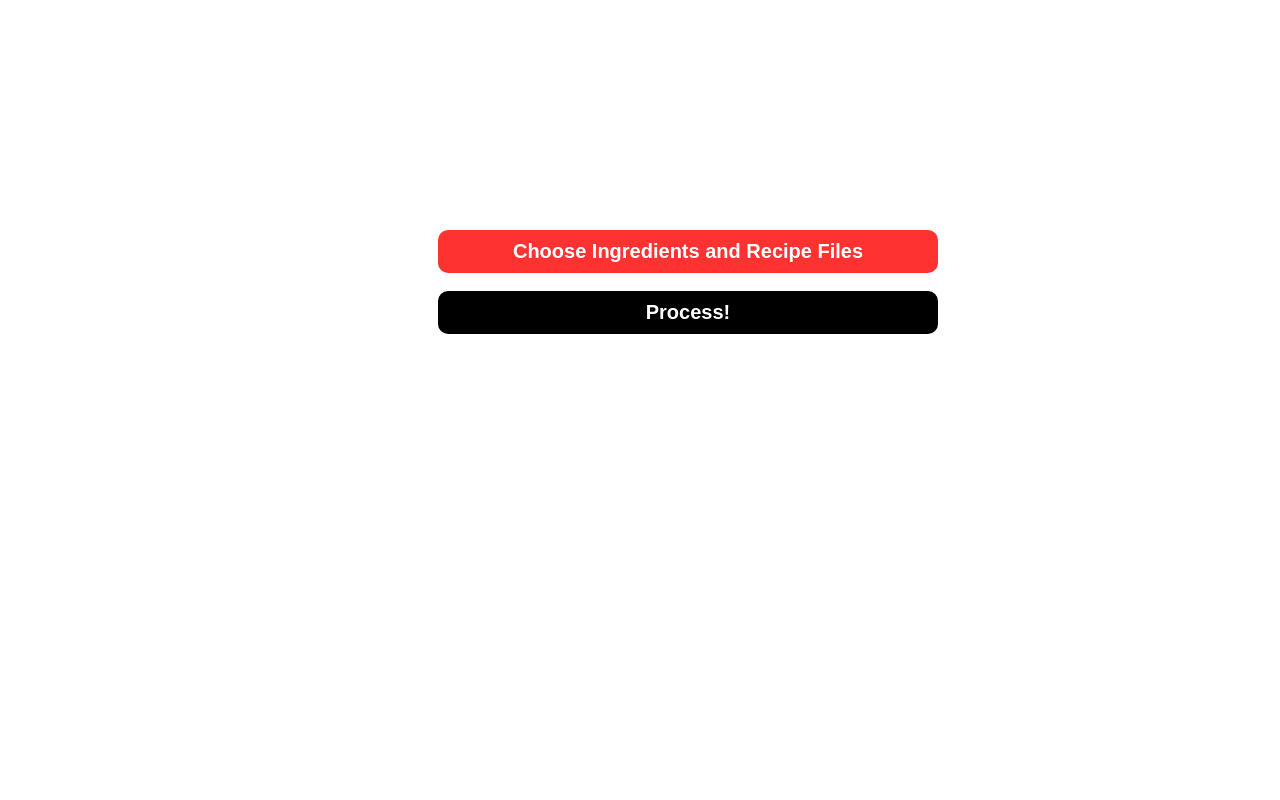
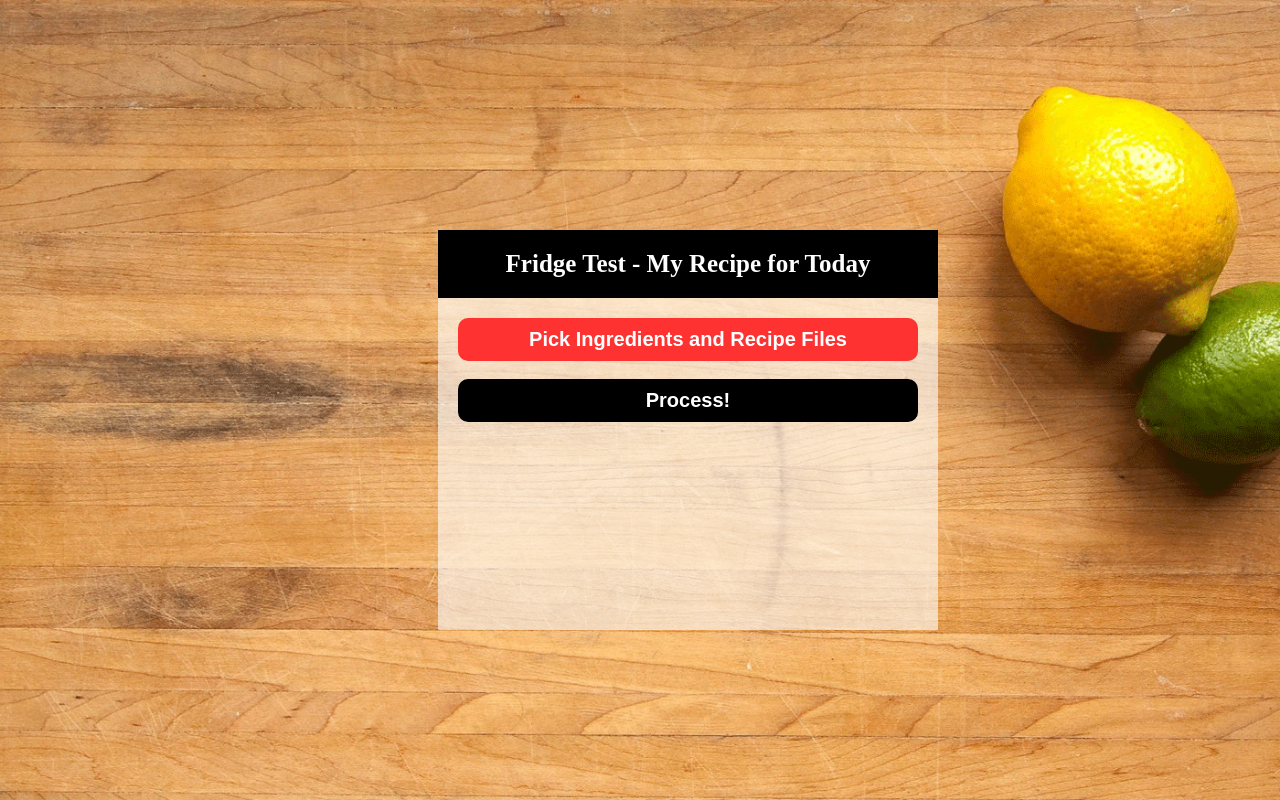
Before and after one commit to varunswinburne/harrispartners, a PHP site: page /myrecipefortoday.php in a window 1280 px wide. Run offline with PHP 8.4, Linux system fonts and the light colour scheme; data that the repository does not hold is empty.

Commit message:
Added index file, input test files

```diff
--- a/css/styles.css
+++ b/css/styles.css
@@ -1,4 +1,20 @@
-#upload
+body
+{
+	background: url('../images/background.gif');
+	    background-size: cover;
+}
+
+form
+{
+padding:20px;
+}
+
+#testresults
+{
+	padding:10px;
+}
+
+#upload, #index
 {
     position: absolute;
     left: 35%;
@@ -7,9 +23,35 @@
     margin-top: -10px;
     text-align: center;
     width: 500px;
+
+    min-height:400px;
+    background:rgba(255,255,255,0.6);
 }
 
-#chooseButton,#uploadButton
+#index
+{
+	min-height:300px;
+}
+
+
+
+.link
+{
+	text-decoration: none;
+	width:150px;
+	    line-height: 5.0em;
+}
+
+#title
+{
+    padding: 20px;
+    font-weight: bold;
+    font-size: 25px;
+    color:#ffffff;
+    background:#000000;
+}
+
+#chooseButton,#uploadButton,.link
 {
 	border:none;
 	border-radius:10px;
@@ -20,7 +62,7 @@
 	width:100%;
 }
 
-#chooseButton,#uploadButton
+#chooseButton,#uploadButton,.link
 {
 	background:#FF3232;
 
--- a/tests/ingredients.csv
+++ b/input/ingredients.csv
@@ -2,4 +2,4 @@ bread,10,slices,25/12/2016
 cheese,10,slices,25/12/2016
 butter,250,grams,25/12/2016
 peanut butter,250,grams,2/12/2016
-mixed salad,500,grams,26/12/2016
+mixed salad,500,grams,26/12/2013
--- a/js/script.js
+++ b/js/script.js
@@ -1,14 +1,100 @@
+/*
+	This script handles all client side validation for the Fridge-Test application
+
+*/
+
+
+	/*
+	*	This method uploads the files to the processing script
+	*	@return void
+	*/
+	function uploadAndProcessFiles()
+	{
+		var chooseHiddenButton = document.getElementById("file");
+		var length = chooseHiddenButton.files.length;
+		var hasJson=false;
+		var hasCsv=false;
+		var files=[];
+		var fileNames = document.getElementById("fileNames");
+		fileNames.innerHTML = "";
+		//Validate files
+		for (var i = 0; i < chooseHiddenButton.files.length; i++)
+		{
+			var fileName = chooseHiddenButton.files[i].name;
+			var extensionFields = fileName.split(".");
+			var extension = extensionFields[(extensionFields.length)-1];
+			files.push(fileName);
+			if(extension=='csv')
+			{
+				hasCsv=true;
+			}
+			if(extension=='json')
+			{
+				hasJson=true;
+			}
+
+		 }
+		 //If files are valid submit to recipeprocessor for processing
+		if(length==2&& hasCsv && hasJson)
+		{
+			document.getElementById("form").submit();
+		}
+		else
+		{
+			if(length==0)
+			{
+				fileNames.innerHTML = "No files uploaded. Please select ingredients.csv and recipes.json to continue";
+			}
+			else
+			{
+				fileNames.innerHTML="Please select only ingredients.csv and recipes.json to continue<br/><br/><u>Files Uploaded</u><br/><br/>";
+				for(var fileIndex=0;fileIndex<length;fileIndex++)
+				{
+					fileNames.innerHTML+=files[fileIndex]+"<br/>";
+				}
+			}
+		}
+
+	}
+
+	/*
+	*	This method is called when the file picker is clicked
+	*	@return void
+	*/
   	function initiateUpload()
 	{
 
 		var chooseHiddenButton = document.getElementById("file");
 		chooseHiddenButton.click();
+
+		chooseHiddenButton.onchange = function () {
+		var fileNames = document.getElementById("fileNames");
+		fileNames.innerHTML = "";
+		 fileNames.innerHTML="<u>Files Uploaded</u><br/><br/>";
+		 var length = chooseHiddenButton.files.length;
+
+				for(var fileIndex=0;fileIndex<length;fileIndex++)
+				{
+					fileNames.innerHTML+=chooseHiddenButton.files[fileIndex].name+"<br/>";
 				}
+		};
+	}
+
+	/*
+	*	This method initialises necessary variables for further processing
+	*	@return void
+	*/
 	function init()
 	{
 		var chooseButton = document.getElementById("chooseButton");
 		chooseButton.onclick=initiateUpload;
+		var uploadButton = document.getElementById("uploadButton");
+		uploadButton.onclick=uploadAndProcessFiles;
+		var acc = document.getElementsByClassName("accordion");
+
+
 
 	}
 
+	//Call init on page load
 	window.onload=init;
--- a/myrecipefortoday.php
+++ b/myrecipefortoday.php
@@ -3,13 +3,17 @@
 <head>
   <meta charset="UTF-8" />
   <link rel="stylesheet" type="text/css" href="css/styles.css" />
-
+  <script type="text/javascript" src="js/script.js"></script>
   <title>Harris Partners - Fridge Test</title>
 </head>
 <body>
 <div id="upload">
+	<div id="title">
+		Fridge Test - My Recipe for Today
+	</div>
+
 	<form action="" method="post" enctype="multipart/form-data" id="form">
-<input type="button" id="chooseButton" value="Choose Ingredients and Recipe Files"/><br/>
+		<input type="button" id="chooseButton" value="Pick Ingredients and Recipe Files"/><br/>
 		<input type="file" id="file" name="files[]" multiple="multiple"/><br/>
 		<input type="button" value="Process!" id="uploadButton" />
 	</form>
@@ -18,25 +22,37 @@
 	</div>
 
 
-
-
 <?php
 
+	/*
+	* Load the Recipe Processor
+	*/
 	require_once('recipeprocessor.php');
+	/*
+	* Load the Utils File
+	*/
 	require_once('recipeutils.php');
 
+	/*
+	* Initialise valid file types
+	*/
 	$valid_formats = array("csv", "json");
 
 	$message="";
 	$count=0;
-
+	$recipe=false;
+	/*
+	* Process files if uploaded
+	*/
 	if(isset($_POST) and $_SERVER['REQUEST_METHOD'] == "POST")
 	{
 		foreach ($_FILES['files']['name'] as $f => $name) {
 
 			$extension = pathinfo($name, PATHINFO_EXTENSION);
 
-
+			/*
+			* Skip invalid files that are not csv nor json
+			*/
 			if(! in_array(pathinfo($name, PATHINFO_EXTENSION), $valid_formats) ){
 				$message.=$name." is an invalid file<br/>";
 				continue; // Skip invalid file formats
@@ -46,11 +62,16 @@
 			{
 				if($extension=='csv')
 				{
+					/*
+					* Read CSV Contents
+					*/
 					$ingredients=getcsvcontents($_FILES['files']['tmp_name'][$count]);
 				}
 				if($extension=='json')
 				{
-
+					/*
+					* Read JSON Contents
+					*/
 					$recipes=getjsoncontents($_FILES['files']['tmp_name'][$count]);
 				}
 			}
@@ -58,18 +79,29 @@
 
 		}
 
+		/*
+		* If ingredients and recipes have been  successfully loaded, process them
+		*/
 		if($ingredients && $recipes)
 		{
 			$recipeProcessor = new RecipeProcessor();
 			$recipeProcessor->setIngredients($ingredients);
 			$recipeProcessor->setRecipes($recipes);
-
+			/*
+			* Find the recipe
+			*/
 			$recipe = $recipeProcessor->findTheRightRecipe();
 		}
+		/*
+		* Invalid CSV file
+		*/
 		if(!$ingredients)
 		{
 			$message.="Invalid csv file<br/>";
 		}
+		/*
+		* Invalid JSON file
+		*/
 		if(!$recipes)
 		{
 			$message.="Invalid json file<br/>";
@@ -79,11 +111,24 @@
 
 
 
+	/*
+	*	Display the recipe if fetched
+	*/
+	if($recipe)
+	{
 
-	if($recipe)
+		if(is_array($recipe))
+		{
+			echo '<div class="recipediv">'.$recipe['name'].'</div>';
+		}
+		else
 		{
 			echo '<div class="recipediv">'.$recipe.'</div>';
 		}
+	}
+	/*
+	*	Display an error message if not fetched
+	*/
 	else if($message)
 	{
 		echo '<div class="errordiv">'.$message.'</div>';
@@ -91,78 +136,11 @@
 
 ?>
 </div>
-<script type="text/javascript" >
 
 
 
-	function uploadAndProcessFiles()
-	{
-		var chooseHiddenButton = document.getElementById("file");
-		var length = chooseHiddenButton.files.length;
-		var hasJson=false;
-		var hasCsv=false;
-		var files=[];
-		var fileNames = document.getElementById("fileNames");
-		fileNames.innerHTML = "";
-		for (var i = 0; i < chooseHiddenButton.files.length; i++)
-		{
-			var fileName = chooseHiddenButton.files[i].name;
-			var extensionFields = fileName.split(".");
-			var extension = extensionFields[(extensionFields.length)-1];
-			files.push(fileName);
-			if(extension=='csv')
-			{
-				hasCsv=true;
-			}
-			if(extension=='json')
-			{
-				hasJson=true;
-			}
 
-		 }
-
-		if(length==2&& hasCsv && hasJson)
-		{
-			document.getElementById("form").submit();
-		}
-		else
-		{
-			if(length==0)
-			{
-				fileNames.innerHTML = "No files uploaded. Please select ingredients.csv and recipes.json to continue";
-			}
-			else
-			{
-				fileNames.innerHTML="Please select only ingredients.csv and recipes.json to continue<br/><br/><u>Files Uploaded</u><br/><br/>";
-				for(var fileIndex=0;fileIndex<length;fileIndex++)
-				{
-					fileNames.innerHTML+=files[fileIndex]+"<br/>";
-				}
-			}
-		}
-
-	}
-
-  	function initiateUpload()
-	{
-
-		var chooseHiddenButton = document.getElementById("file");
-		chooseHiddenButton.click();
-	}
-	function init()
-	{
-		var chooseButton = document.getElementById("chooseButton");
-		chooseButton.onclick=initiateUpload;
-		var uploadButton = document.getElementById("uploadButton");
-		uploadButton.onclick=uploadAndProcessFiles;
-		var acc = document.getElementsByClassName("accordion");
+</body>
 
 
-
-	}
-
-	window.onload=init;
-  </script>
-
-</body>
 </html>
--- a/recipeprocessor.php
+++ b/recipeprocessor.php
@@ -163,7 +163,7 @@ class RecipeProcessor {
 				/*
 					Pick the first recipe off the list
 				*/
-				$this->recommendedRecipe = $this->recipes[0]['name'];
+				$this->recommendedRecipe = $this->recipes[0];
 			}
 			else
 			{
```
Also changed, not shown: index.php (added, +26 -0 lines), input/recipes.json (added, +32 -0 lines), recipeutils.php (+11 -0 lines), tests/expired_ingredients.csv (deleted, +0 -5 lines), tests/missing_ingredients.csv (added, +1 -0 lines), tests/recipeprocessortest.php (+26 -7 lines), images/background.gif (added). Lines whose indentation alone changed are shown as unchanged.
